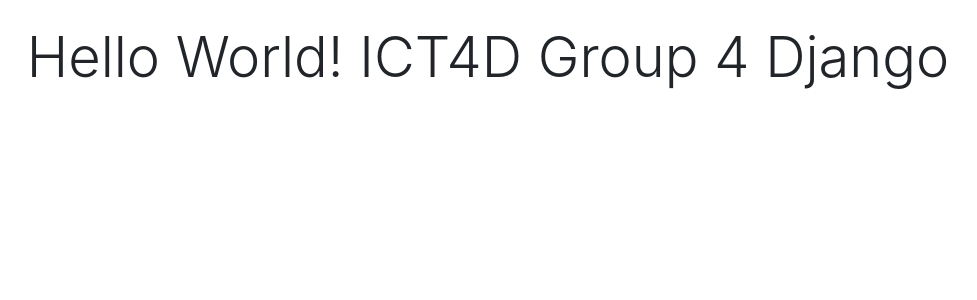
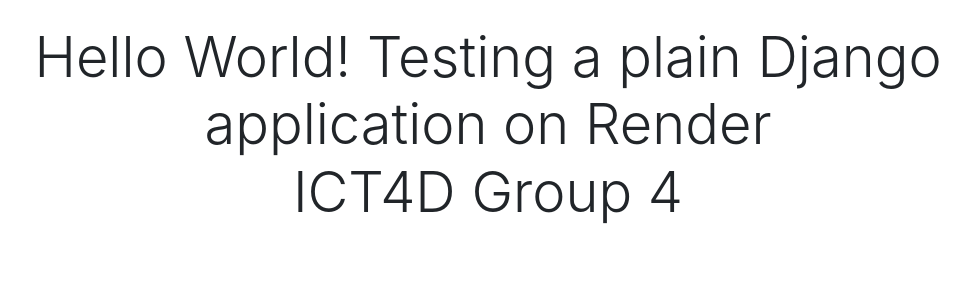
Before and after one commit to ben7pram/ict4d-group4, a Django app: page / in a window 1280 px wide. Shown: the part 245-545 px from the top of the page, without its empty margins (152-1129 px from the left). Run offline with Django 4.2, Linux system fonts and the light colour scheme; some libraries are stand-ins or nearby versions.

Commit message:
testing a simple change

```diff
--- a/render/templates/render/index.html
+++ b/render/templates/render/index.html
@@ -23,7 +23,7 @@
 <main class="container">
     <div class="row text-center justify-content-center">
         <div class="col">
-            <h1 class="display-4">Hello World! ICT4D Group 4 Django </h1>
+            <h1 class="display-4">Hello World! Testing a plain Django application on Render<BR> ICT4D Group 4  </h1>
         </div>
     </div>
 </main>
```
